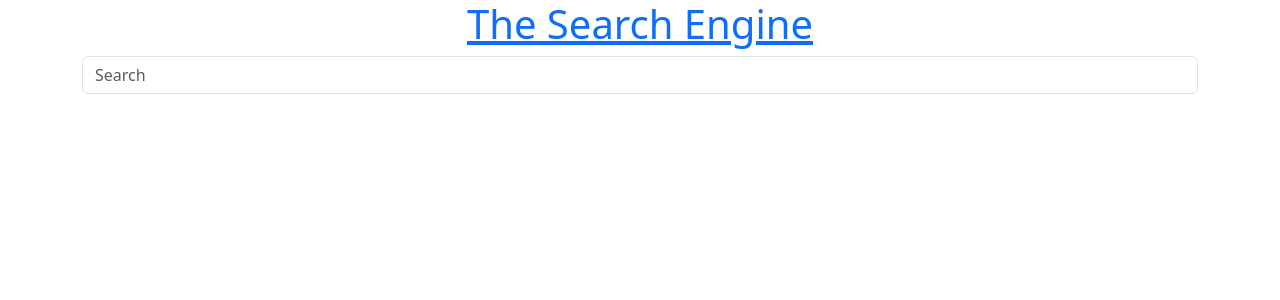
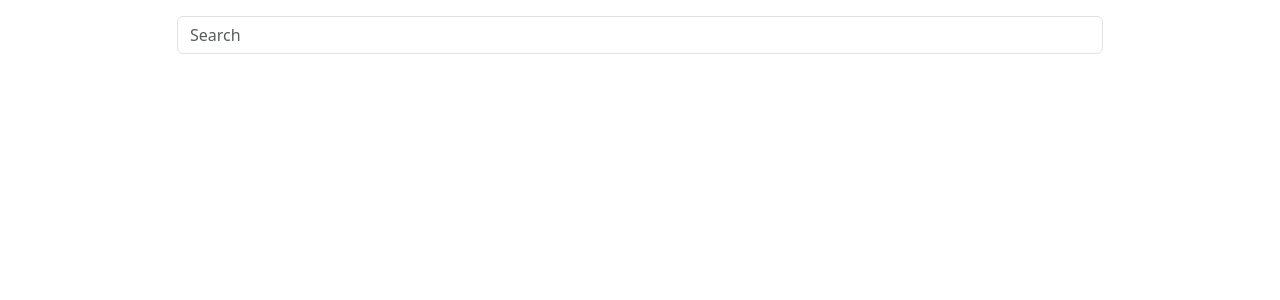
Before and after one commit to Wakodono/m7-search-engine, a React (Create React App) app in the folder search-engine-app/: page / in a window 1280 px wide. Shown: the top 300 px of the page. Built offline with nearby package versions, Linux system fonts and the light colour scheme.

Commit message:
Updates app and Home

```diff
--- a/search-engine-app/src/App.js
+++ b/search-engine-app/src/App.js
@@ -1,27 +1,16 @@
 import "./App.css";
-import { BrowserRouter, Routes, Route, Link } from "react-router-dom";
+import { BrowserRouter, Routes, Route } from "react-router-dom";
 import "bootstrap/dist/css/bootstrap.min.css";
+import Home from "./components/Home";
 
-import Container from 'react-bootstrap/Container';
-import Row from 'react-bootstrap/Row';
-import Col from 'react-bootstrap/Col';
-import Form from 'react-bootstrap/Form'
 
 const App = () => {
   return (
     <BrowserRouter>
-      <Container>
-        <Row>
-          <Col sm={12} className="text-center">
-            <Link to = "/">
-              <h1>
-                The Search Engine
-              </h1>
-            </Link>
-          <Form.Control type="text" placeholder="Search" />
-          </Col>
-        </Row>
-      </Container>
+      <Routes>
+        <Route path="/" element={<Home />} />
+        {/* <Route path="/:companyName" element={<CompanySearchResults />} /> */}
+      </Routes>
     </BrowserRouter>
   );
 };
--- /dev/null
+++ b/search-engine-app/src/components/Home.jsx
@@ -0,0 +1,56 @@
+import React from 'react'
+import Form from 'react-bootstrap/Form'
+import { useState } from 'react';
+import Row from 'react-bootstrap/Row'
+import Col from 'react-bootstrap/Col'
+import Container from 'react-bootstrap/Container'
+
+
+ const Home = () => {
+
+  const [query, setQuery] = useState("")
+  const [jobs, setJobs] = useState([])
+
+  // https://strive-jobs-api.herokuapp.com/jobs?search=developer&limit=10 Perform a search using this example
+
+    let baseURL = 'https://strive-jobs-api.herokuapp.com/jobs?search='
+
+    const handleSubmit = async (e) => {
+        e.preventDefault()
+
+        try {
+
+        const res = await fetch(baseURL + query + '&limit=10')
+
+        if (!res.ok) {
+            alert(`Uh oh we couldn't get the resutls!!`)
+            return
+        }
+
+        const { data } = await res.json()
+
+        setJobs({ jobs: data })
+        } catch (error) {
+            console.log(error)
+        }
+
+    }
+
+    const handleChange = (e) => {
+        setQuery({ query: e.target.value })
+    }
+
+    return (
+        <Container>
+            <Row>
+                <Col xs={10} className='mx-auto my-3'>
+                    <Form onSubmit={handleSubmit}>
+                        <Form.Control type="search" placeholder="Search" value={query} onChange={handleChange} />
+                    </Form>
+                </Col>
+            </Row>
+        </Container>
+    )
+}
+
+export default Home
```
